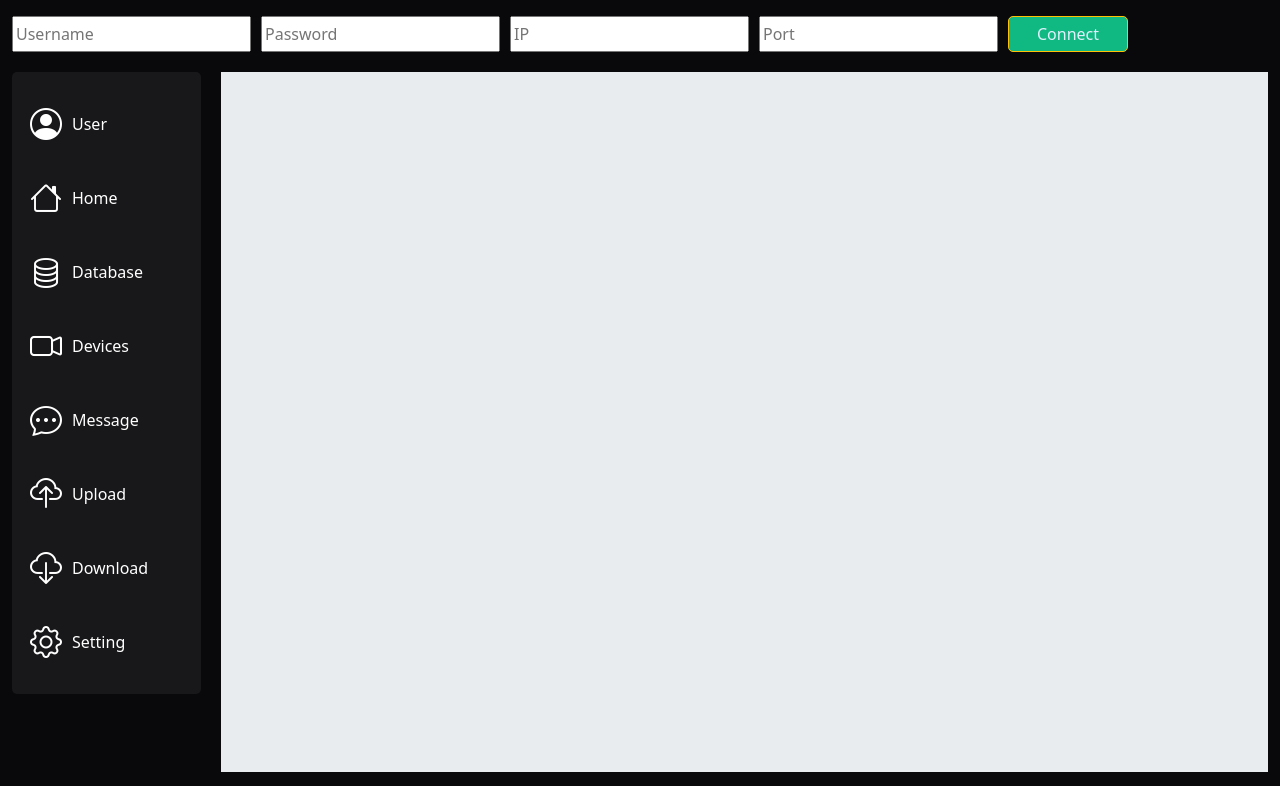
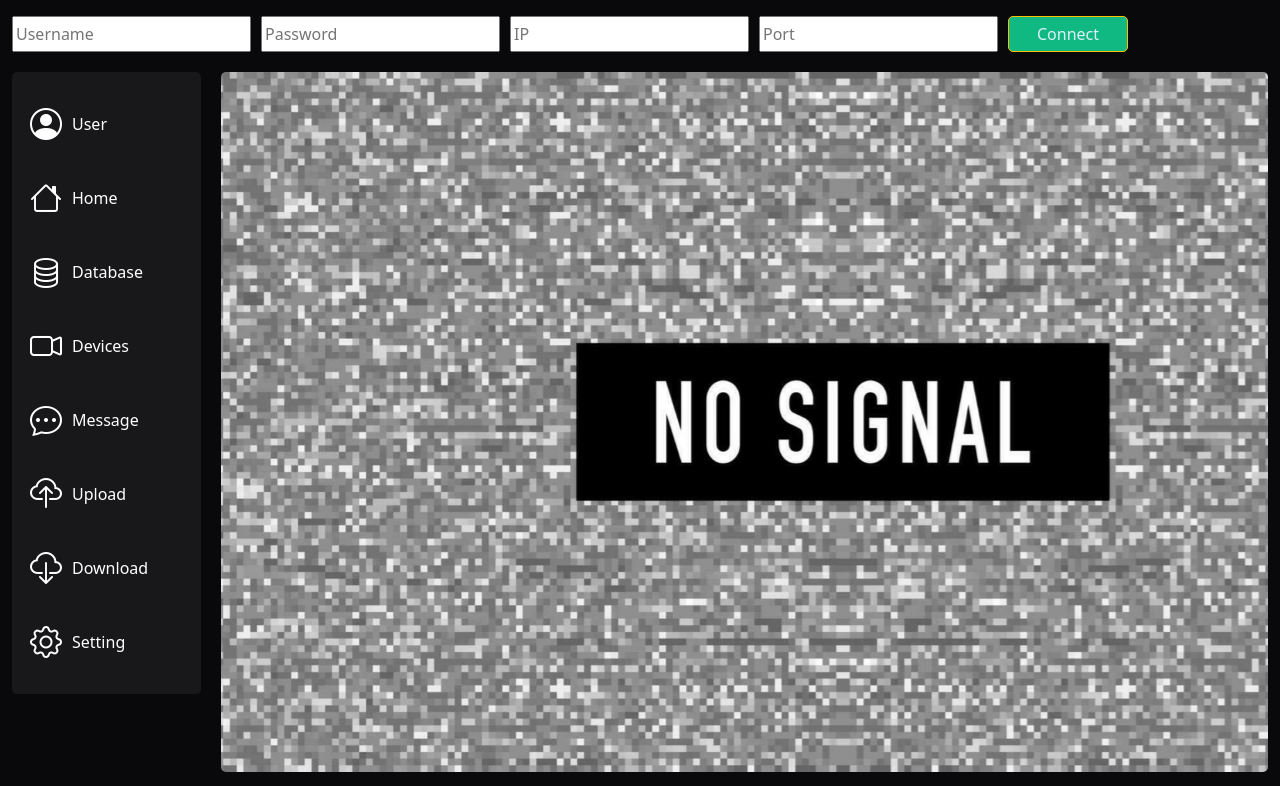
Before and after one commit to VoTanTai-dp/dahua-web-portal, a Vue app in the folder frontend/: page / in a window 1280 px wide. Shown: the top 786 px of the page. Built offline with nearby package versions, Linux system fonts and the light colour scheme.

Commit message:
add picture no-signal.png

```diff
--- a/frontend/src/views/HomePage.vue
+++ b/frontend/src/views/HomePage.vue
@@ -48,7 +48,7 @@ onMounted(() => {
 
 <template>
     <div class="section camera mb-3 d-flex flex-column align-items-center justify-content-start">
-        <canvas ref="canvas" width="1390" height="700"></canvas>
+        <canvas ref="canvas" width="1390" height="700" style="border-radius: 5px;"></canvas>
     </div>
 
     <div class="extension d-flex">
@@ -78,10 +78,12 @@ onMounted(() => {
     align-items: center;
     justify-content: center;
     font-weight: bold;
+    border-radius: 5px;
 }
 
 .camera {
     height: 700px;
+    background-image: url('../assets/pics/no-signal.png');
 }
 
 .map {
```
Also changed, not shown: frontend/src/assets/pics/no-signal.png (added).
